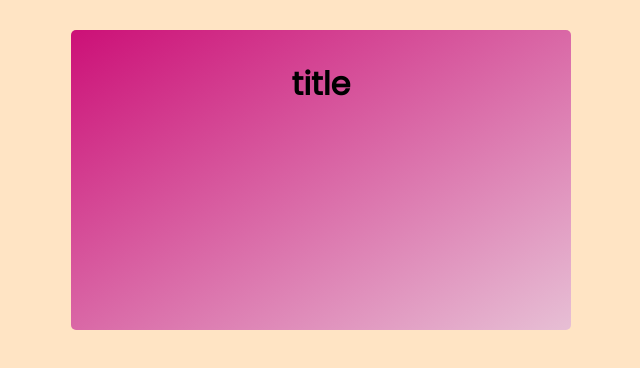
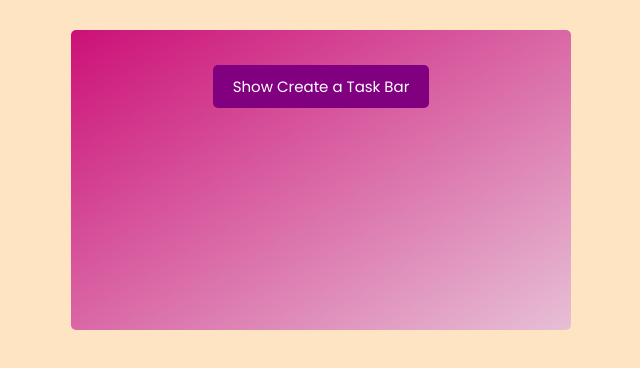
Before and after one commit to szrbrhm/react-task-project, a React (Create React App) app: page / in a window 1280 px wide. Shown: the top 368 px of the page, without its empty margins (319-959 px from the left). Built offline with nearby package versions, Linux system fonts and the light colour scheme.

Commit message:
add btn comp.

```diff
--- a/src/components/Header.js
+++ b/src/components/Header.js
@@ -1,13 +1,24 @@
 import React from 'react';
+import PropTypes from 'prop-types';
+import Button from './Button/Button';
 
 
 function Header({title}) {
     return (
         <header className="header">
-            <h1>{}title</h1>
+            <h1>{title}</h1>
+            <Button color="purple" text="Show Create a Task Bar"/>
 
         </header>
     )
 }
 
+// Header.defaultProps = {
+//     title: 'Task Tracker as Default'
+//   }
+
+// Header.propTypes = {
+//     title: PropTypes.string.isRequired,
+// }
+
 export default Header
```
